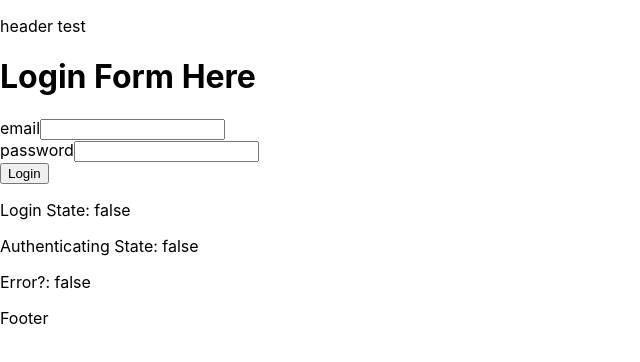
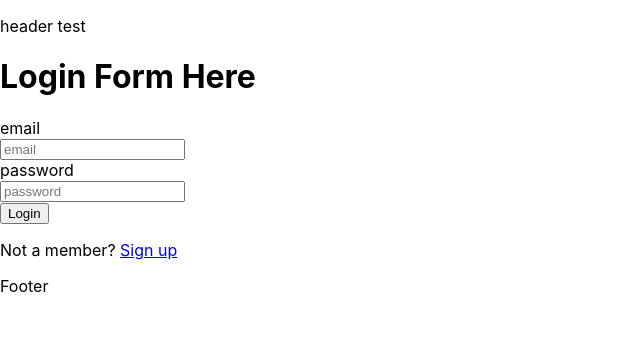
Before and after one commit to acgoitia/ecommerce, a React (Create React App) app in the folder client/: page /login in a window 1280 px wide. Shown: the top 362 px of the page, without its empty margins (0-640 px from the left). Built offline with nearby package versions, Linux system fonts and the light colour scheme.

Commit message:
functional login page

```diff
--- a/client/src/components/login/Login.js
+++ b/client/src/components/login/Login.js
@@ -1,47 +1,55 @@
-import React, { useEffect } from 'react';
+import React, { useState } from 'react';
 import './login.css';
 import { useDispatch, useSelector } from 'react-redux';
-import {resetState, login} from './loginSlice';
+import { login } from './loginSlice';
+import { Redirect, Link } from 'react-router-dom';
 
+// need ensure state is maintained on page refresh
 
 function Login(props) {
     const dispatch = useDispatch();
-    const {isLoggedIn, isAuthenticating, hasError} = useSelector((state) => state.login)
+    const {isLoggedIn, incorrectCreds} = useSelector((state) => state.login)
 
-    // var payload = {
-    //     username: 'Andres.Correa11@test.com',
-    //     password: '123456789'
-    // };
-    // Load product items
-    // useEffect(() => {
-    //     dispatch(login(payload));
-    // },[]);
+    const [userNameState, setUserName] = useState('');
+    const [passwordState, setPassword] = useState('');
 
     // event handler for login form
     const handleLogin = (e) => {
         e.preventDefault();
-        const username = e.target.username.value;   // "Andres.Correa11@test.com"
-        const password =  e.target.password.value;  // "123456789"
+        const username = e.target.username.value;
+        const password =  e.target.password.value;
         var payload = {
             username: username,
             password: password
         };
         dispatch(login(payload));
+        setUserName('');      // clear fields when submitting form
+        setPassword('');    // clear fields when submitting form
     };
+
+    // Ensure input field displays text
+    const handleUserChange = ({target}) => {
+        setUserName(target.value)
+    };
+
+    const handlePasswordChange = ({target}) => {
+        setPassword(target.value)
+    };
+
 
     return (
         <div>
+            {isLoggedIn && <Redirect to="/"/> }
+            {incorrectCreds && <p>Incorrect Username or Password</p> }
             <h1>Login Form Here</h1>
-            <form onSubmit={handleLogin} action="/">
-                <label for="username">email</label>
-                <input type="text" id="username" name="username"/><br/>
-                <label for="password">password</label>
-                <input type="password" id="password" name="password"/><br/>
+            <form onSubmit={handleLogin} >
+                <label for="username">email</label><br/>
+                <input type="text" id="username" name="username" placeholder="email" value={userNameState} onChange={handleUserChange}/><br/>
+                <label for="password">password</label><br/>
+                <input type="password" id="password" name="password" placeholder="password" value={passwordState} onChange={handlePasswordChange}/><br/>
                 <input type="submit" value="Login"/>
             </form>
-            <p>Login State: {`${isLoggedIn}`}</p>
-            <p>Authenticating State: {`${isAuthenticating}`}</p>
-            <p>Error?: {`${hasError}`}</p>
+            <p>Not a member? <Link to="sign-up">Sign up</Link></p>
         </div>
     );
 }
--- a/client/src/components/login/loginSlice.js
+++ b/client/src/components/login/loginSlice.js
@@ -4,10 +4,7 @@ import { createSlice, createAsyncThunk } from '@reduxjs/toolkit';
 // Async action creator -- API call
 export const login = createAsyncThunk('login/login', async (payload, thunkAPI) => {
     try {
-        // var payload = {
-        //     username: 'Andres.Correa11@test.com',
-        //     password: '123456789'
-        // };
+
         const response = await fetch("http://localhost:4001/api/login", {
             method: 'POST',
             mode: 'cors',
@@ -36,12 +33,14 @@ const options = {
     initialState: {
         isLoggedIn: false,  // need to add initial state so component can have correct properties on first render
         isAuthenticating: false,
+        incorrectCreds: false,
         hasError: false
     },
     reducers: {
         resetState: (state, action) => {
             state.isLoggedIn = false;
             state.isAuthenticating = false;
+            state.incorrectCreds = false;
             state.hasError = false;
         }
     },
@@ -54,6 +53,7 @@ const options = {
             state.isAuthenticating = false;
             state.hasError = false;
             state.isLoggedIn = action.payload;
+            state.incorrectCreds = !action.payload;
         },
         [login.rejected]: (state, action) => {
             state.isAuthenticating = false;
```
